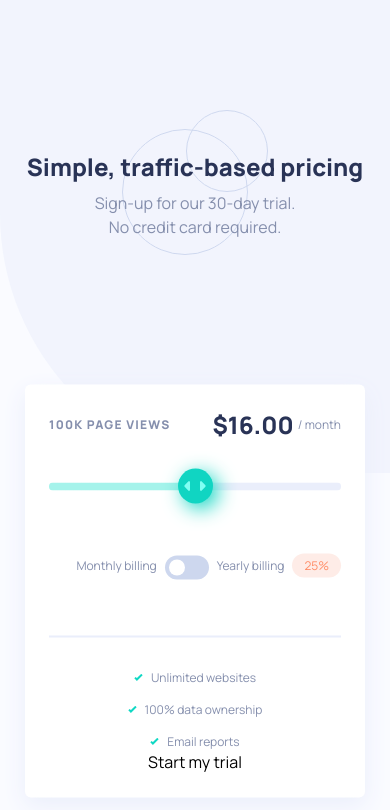
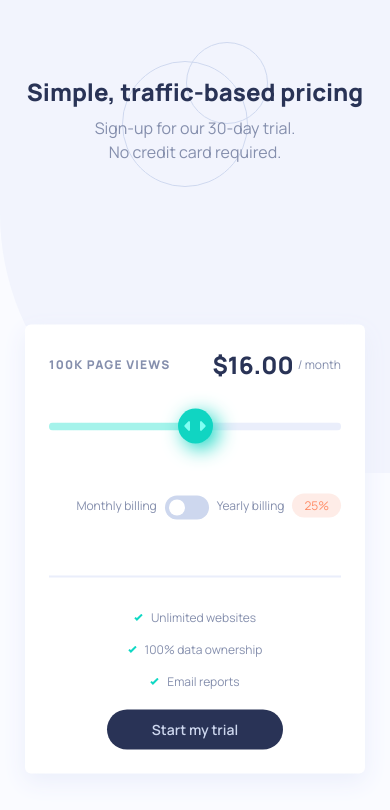
Before and after one commit to UnicornDad8/interactive-pricing-component, a plain HTML site: page index.html in a window 390 px wide. Drawn offline with nearby package versions, Linux system fonts and the light colour scheme.

Commit message:
Finishing touches

```diff
--- a/index.html
+++ b/index.html
@@ -23,13 +23,15 @@
         class="h-[56%] w-full bg-[#EAEEFB] opacity-50 rounded-bl-[260px] fixed top-0 left-0 z-10"
       ></div>
       <img
-        class="fixed z-20 top-[13%] left-[50%] -translate-x-[50%]"
+        class="fixed z-20 top-[5%] md:top-[13%] left-[50%] -translate-x-[50%]"
         src="./images/pattern-circles.svg"
       />
       <section
         class="w-full md:max-w-5xl mx-auto h-full flex flex-col items-center justify-center absolute z-20 top-0 left-[50%] -translate-x-[50%] p-4"
       >
-        <div class="flex flex-col justify-start gap-2 h-2/3 text-center">
+        <div
+          class="flex flex-col justify-start gap-2 h-2/3 text-center -mt-[150px] md:mt-0"
+        >
           <h1
             class="text-2xl md:text-3xl font-family font-extrabold text-[#293356]"
           >
@@ -42,7 +44,7 @@
           </p>
         </div>
         <form
-          class="min-w-[340px] md:min-w-[600px] position absolute top-[70%] md:top-[60%] left-[50%] -translate-y-[50%] -translate-x-[50%] bg-white md:py-8 py-6 md:px-14 px-6 rounded-md blue-shadow"
+          class="min-w-[340px] mb-3 md:mb-0 md:min-w-[600px] position absolute top-[65%] md:top-[60%] left-[50%] -translate-y-[50%] -translate-x-[50%] bg-white md:py-8 py-6 md:px-14 px-6 rounded-md blue-shadow"
         >
           <div class="flex items-center justify-between">
             <h3
@@ -120,7 +122,13 @@
                 Email reports
               </li>
             </ul>
-            <button>Start my trial</button>
+            <button
+              class="h-10 w-44 bg-[#293356] flex items-center justify-center mt-5 md:mt-0 rounded-full"
+            >
+              <span class="text-[#CDD7EE] text-sm font-semibold"
+                >Start my trial</span
+              >
+            </button>
           </div>
         </form>
       </section>
```
